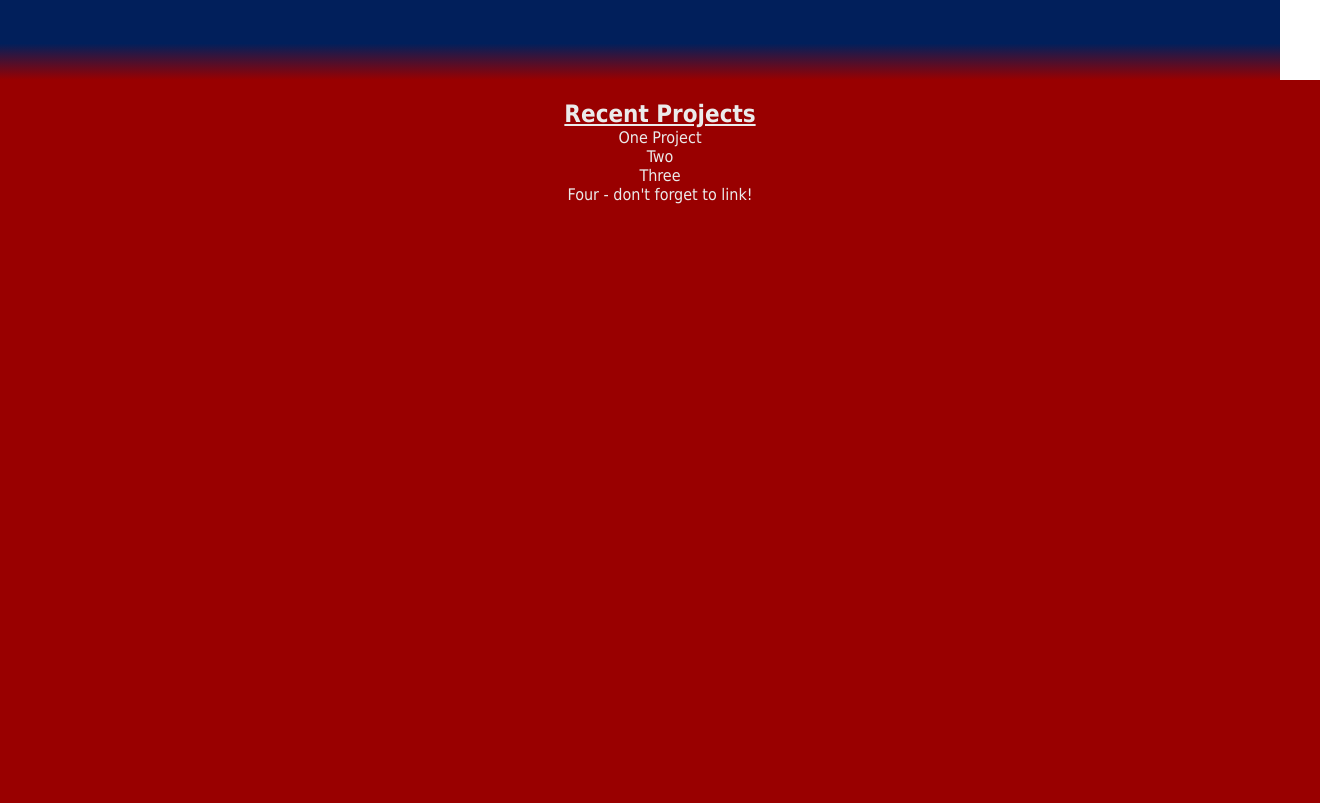
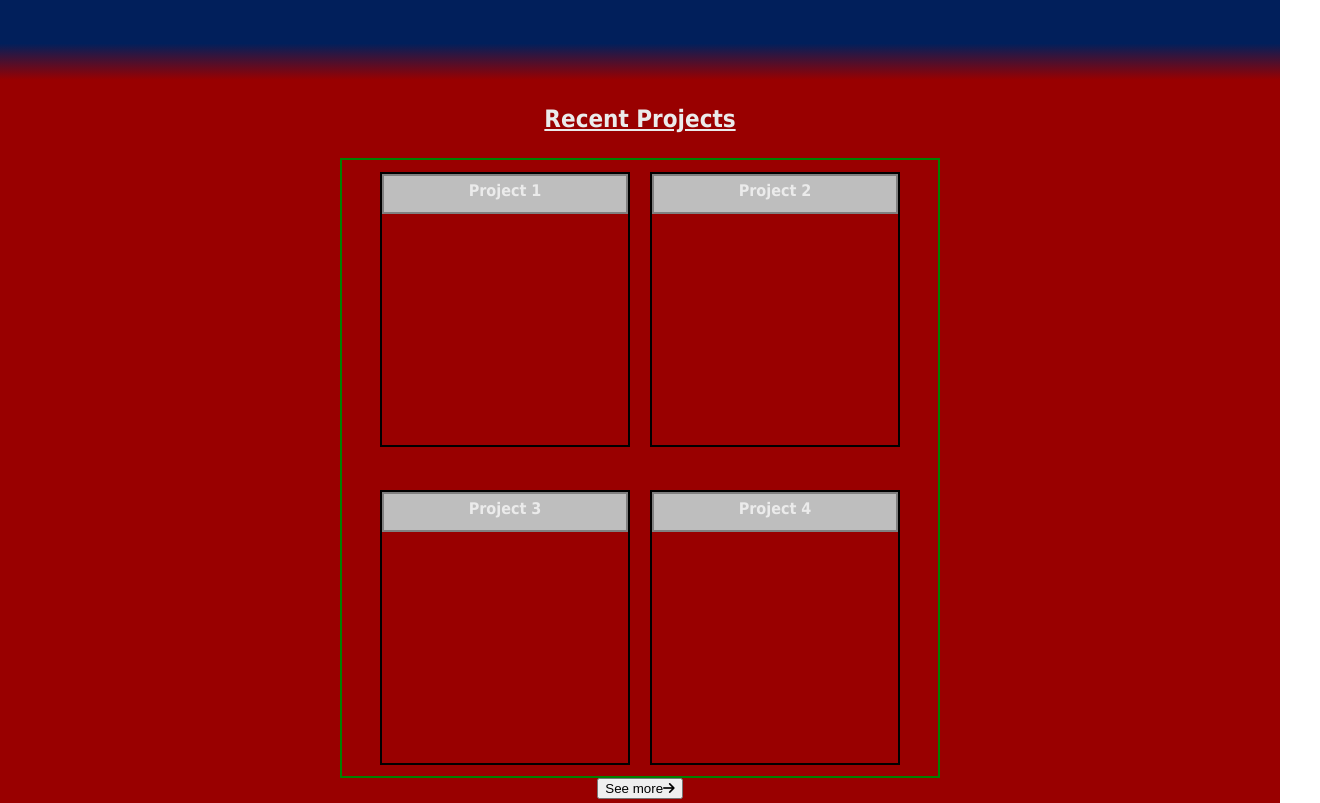
Before and after one commit to MisutaKohi/MisutaKohi.github.io, a plain HTML site: page index.html in a window 1280 px wide. Shown: the part 720-1523 px from the top of the page, 1320 px wide, since content can reach past the window. Drawn offline with Linux system fonts and the light colour scheme.

Commit message:
Add project gallery outline

```diff
--- a/index.html
+++ b/index.html
@@ -5,7 +5,7 @@
         <script src="https://kit.fontawesome.com/b421c1b0dc.js" crossorigin="anonymous"></script>
         <meta charset="UTF-8"/>
         <meta name="viewport" content="width=device-width, initial-scale=1.0"/>
-        <title>Hello, world!</title>
+        <title>Ryan's Portfolio</title>
     </head>
 
     <body>
@@ -14,9 +14,7 @@
                 <div class="navbar-right">
                     <h2>Portf<span class="eye">o</span>li<span class="eye">o</span></h2>
                     <div id="smile">
-                        <div>
-
-                        </div>
+                        <div></div>
                     </div>
                     <div class="coffee-animation">
                         <div class="steam">
@@ -55,11 +53,20 @@
         <div id="project">
             <h2>Recent Projects</h2>
             <div id="project-gallery">
-                <div class="project-tile">One Project</div>
-                <div class="project-tile">Two</div>
-                <div class="project-tile">Three</div>
-                <div class="project-tile">Four - don't forget to link!</div>
+                <div class="project-tile">
+                    <h4>Project 1</h4>
+                </div>
+                <div class="project-tile">
+                    <h4>Project 2</h4>
+                </div>
+                <div class="project-tile">
+                    <h4>Project 3</h4>
+                </div>
+                <div class="project-tile">
+                    <h4>Project 4</h4>
+                </div>
             </div>
+            <button><a>See more<i class="fa-solid fa-arrow-right"></i></a></button>
         </div>
 
         <!--Page 3-->
--- a/styles.css
+++ b/styles.css
@@ -19,7 +19,7 @@
 }
 
 * {
-    border-width: box-border;
+    box-sizing: border-box;
     scroll-behavior: smooth;
 }
 
@@ -27,6 +27,7 @@ body {
     padding: 0;
     margin: 0;
     font-family: Tahoma, sans-serif;
+    width: 100vw;
 }
 
 /* NavBar */
@@ -196,12 +197,13 @@ body {
 /* Page 2 - recent projects */
 
 #project {
-    height: 100vh;
+    height: 800px;
     width: 100%;
     text-align: center;
     background-color: var(--second-page-color);
-    padding: 20px;
+    padding: 25px 0 0 0;
     color: var(--text-color);
+    margin: 0;
 }
 
 #project h2 {
@@ -210,8 +212,31 @@ body {
 }
 
 #project-gallery {
-    width: 100%;
-    height: 90%;
+    width: 90%;
+    max-width: 600px;
+    height: 80%;
+    display: flex;
+    flex-direction: row;
+    flex-wrap: wrap;
+    justify-content: center;
+    align-items: center;
+    gap: 20px;
+    border: 2px green solid;
+    margin: 25px auto 0 auto;
+}
+
+.project-tile {
+    width: 250px;
+    height: 275px;
+    border: 2px black solid;
+}
+
+.project-tile h4 {
+    background-color: var(--shading);
+    height: 40px;
+    padding-top: 5px;
+    margin-top: 0;
+    border: 2px gray solid;
 }
 
 /* Page 3 - academics */
```
